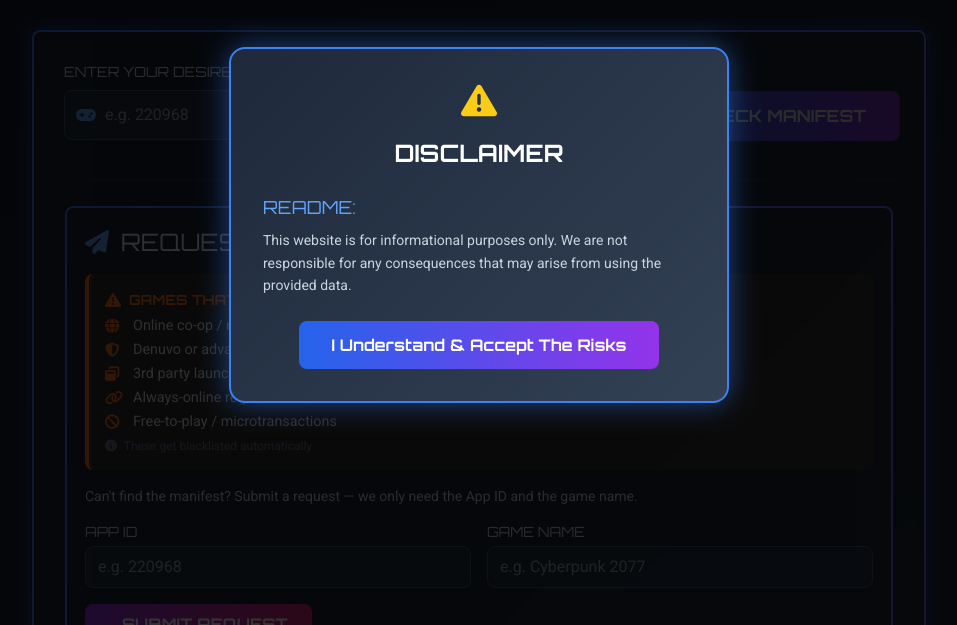
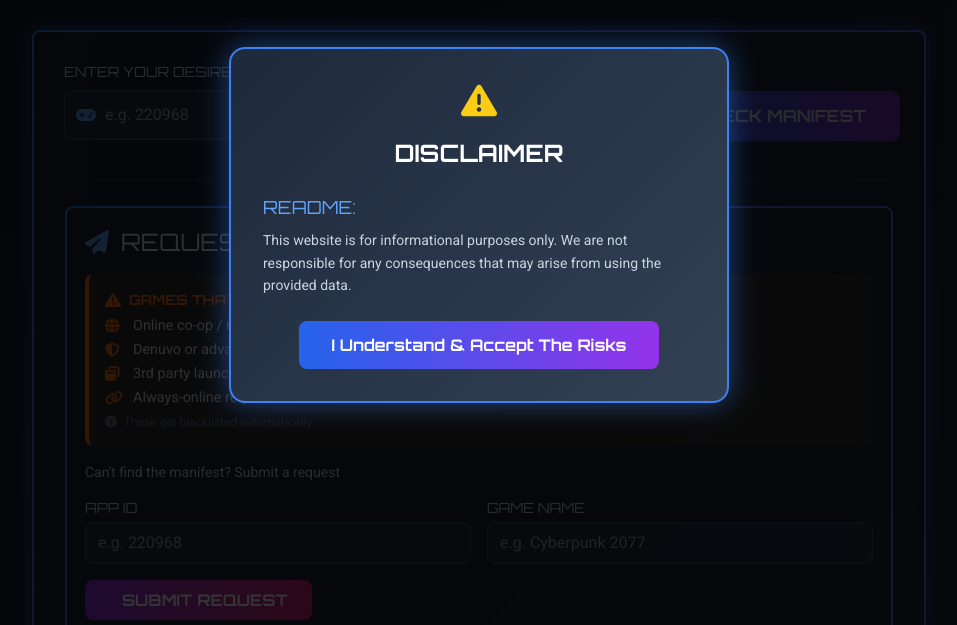
Before and after one commit to sadabx/ManifestHub, a plain HTML site: page index.html in a window 1280 px wide. Shown: the part 175-800 px from the top of the page, without its empty margins (161-1118 px from the left). Drawn offline with nearby package versions, Linux system fonts and the light colour scheme.

Commit message:
Remove free-to-play / microtransactions section
Removed the section about free-to-play and microtransactions.

```diff
--- a/index.html
+++ b/index.html
@@ -399,10 +399,6 @@
                   <i class="fas fa-link"></i>
                   <span>Always-online requirements</span>
                 </li>
-                <li>
-                  <i class="fas fa-ban"></i>
-                  <span>Free-to-play / microtransactions</span>
-                </li>
               </ul>
               <p class="text-slate-500 text-xs mt-2">
                 <i class="fas fa-info-circle mr-1"></i>
@@ -411,8 +407,7 @@
             </div>
 
             <p class="text-slate-300 text-sm mb-4">
-              Can't find the manifest? Submit a request — we only need the App
-              ID and the game name.
+              Can't find the manifest? Submit a request
             </p>
 
             <!-- Cooldown timer display -->
```
